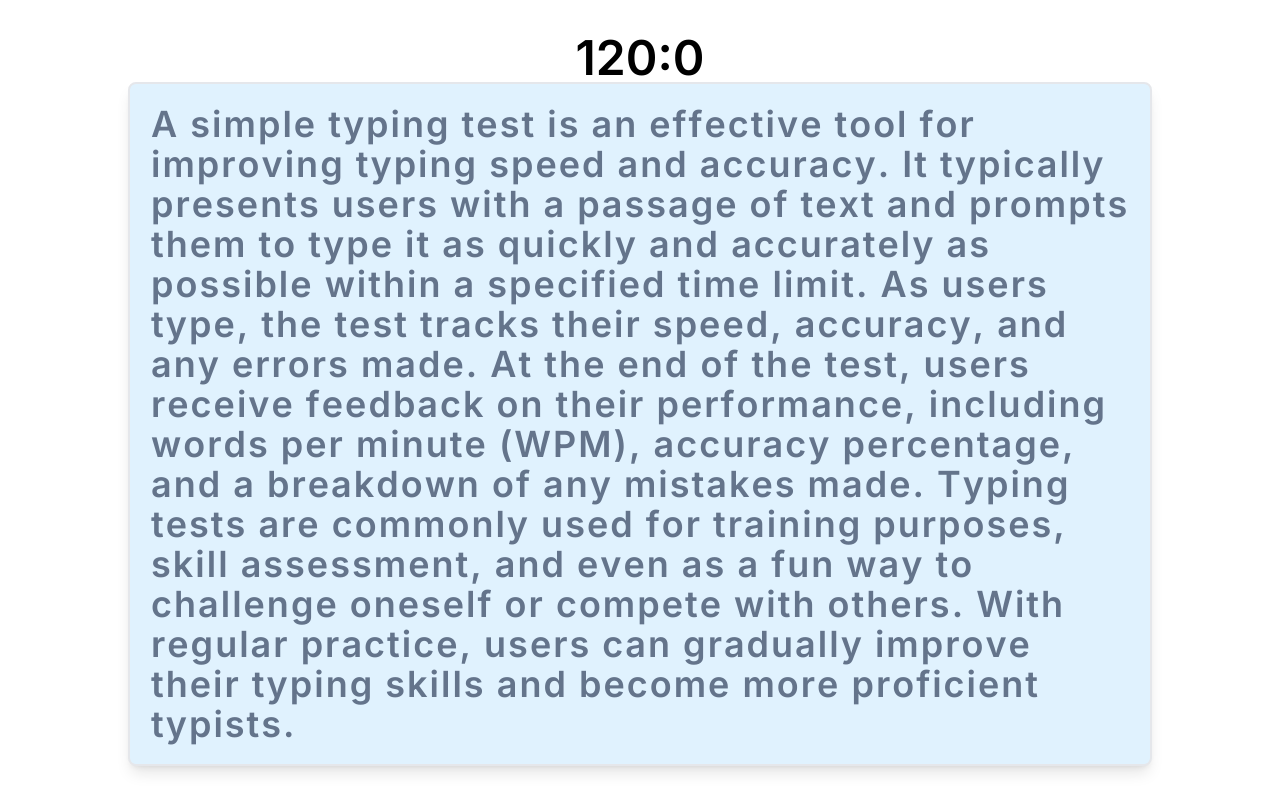
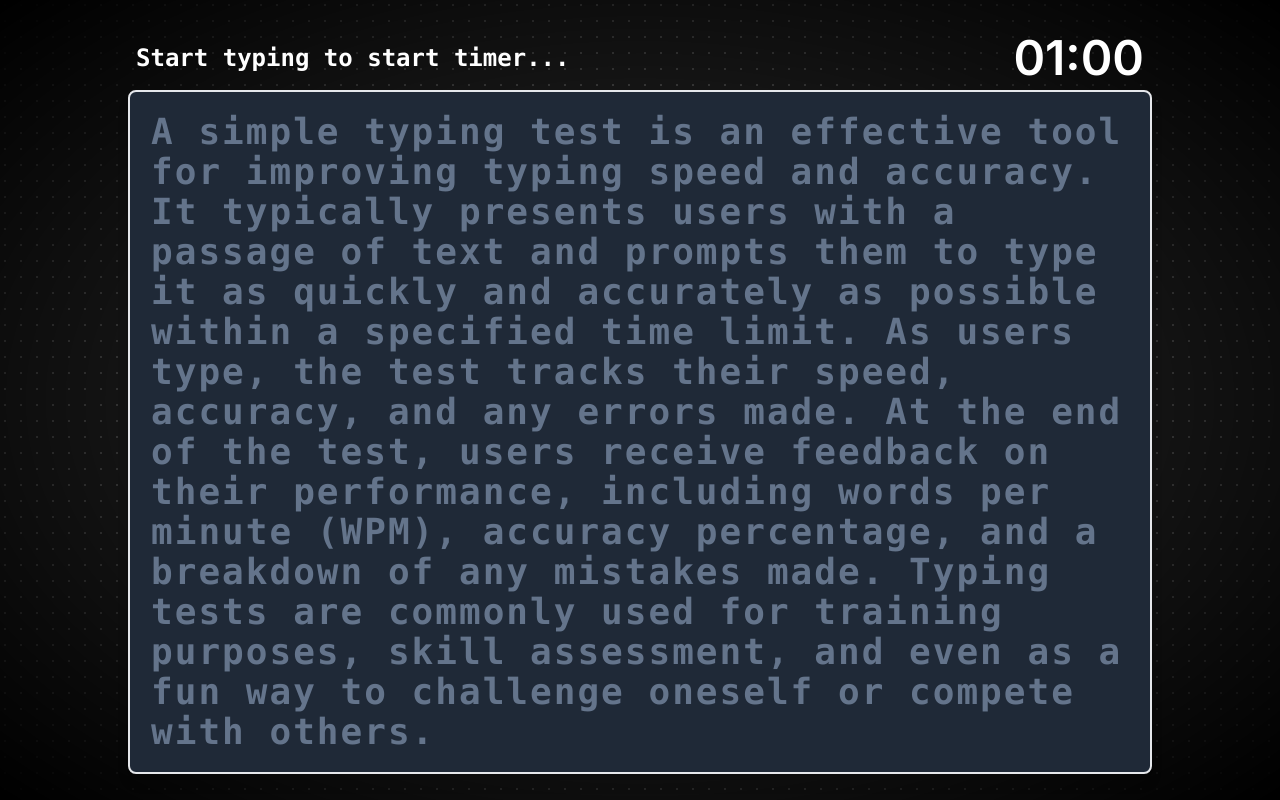
Before and after one commit to sirdesai22/key-dash, a Next.js app: page / in a window 1280 px wide. Built offline with nearby package versions, Linux system fonts and the light colour scheme.

Commit message:
added UI and improved Timer partially

```diff
--- a/src/app/components/Display.tsx
+++ b/src/app/components/Display.tsx
@@ -1,5 +1,5 @@
 "use client";
-import React, { useEffect, useState } from "react";
+import React, { useEffect, useRef, useState } from "react";
 import Timer from "./Timer";
 
 type Props = {};
@@ -9,10 +9,12 @@ const Display = (props: Props) => {
   // const [captureKeys, setCaptureKeys] = useState<string[]>([]);
   const [captureKeys, setCaptureKeys] = useState<string>("");
   const [started, setStarted] = useState(false);
+  // const startedRef = useRef(false);
+  const counterRef = useRef(0);
 
   const text: String =
-    "A simple typing test is an effective tool for improving typing speed and accuracy. It typically presents users with a passage of text and prompts them to type it as quickly and accurately as possible within a specified time limit. As users type, the test tracks their speed, accuracy, and any errors made. At the end of the test, users receive feedback on their performance, including words per minute (WPM), accuracy percentage, and a breakdown of any mistakes made. Typing tests are commonly used for training purposes, skill assessment, and even as a fun way to challenge oneself or compete with others. With regular practice, users can gradually improve their typing skills and become more proficient typists.";
-  var counter: number = 0;
+    "A simple typing test is an effective tool for improving typing speed and accuracy. It typically presents users with a passage of text and prompts them to type it as quickly and accurately as possible within a specified time limit. As users type, the test tracks their speed, accuracy, and any errors made. At the end of the test, users receive feedback on their performance, including words per minute (WPM), accuracy percentage, and a breakdown of any mistakes made. Typing tests are commonly used for training purposes, skill assessment, and even as a fun way to challenge oneself or compete with others.";
+  // var counter: number = 0;
 
   useEffect(() => {
     // setCaptureKeys(Array.from(text));
@@ -24,35 +26,37 @@ const Display = (props: Props) => {
       );
     // Store the array of <span> elements in state
     setCaptureKeys(spans.join(""));
-    console.log("captureKeys:", captureKeys);
+    // console.log("captureKeys:", captureKeys);
   }, [text]);
 
   useEffect(() => {
-    function captureKeydown(event: KeyboardEvent) {
+    const captureKeydown = (event: KeyboardEvent) => {
+      // if(!started && counter===1) setStarted(true);
       const keyPressed = event.key;
       const isAlphabetic = /^[A-Za-z,.\s]$/.test(keyPressed);
-      if (isAlphabetic){
+      if(!started) {
+        setStarted(true);
+        // console.log(startedRef.current);
+      }
+      if (isAlphabetic) {
         const spanElements = document.querySelectorAll(".textBox > span");
-        if (counter < spanElements.length) {
-          const span = spanElements[counter] as HTMLElement;
-          const nextSpan = spanElements[counter + 1] as HTMLElement;
+        if (counterRef.current < spanElements.length) {
+          const span = spanElements[counterRef.current] as HTMLElement;
+          const nextSpan = spanElements[counterRef.current + 1] as HTMLElement;
           nextSpan.style.textDecoration = "underline";
           if (keyPressed === span.innerHTML) {
-            span.style.color = "#444";
+            span.style.color = "yellow";
             span.style.textDecoration = "none";
-            // span.style.textDecoration = "none";
           } else {
-            span.style.color = "#444";
+            span.style.color = "red";
             span.style.borderRadius = "4px";
             span.style.textDecoration = "none";
-            span.style.background = "rgb(252, 165, 165)";
-            // console.log((captureKeys ?? "")[counter]);
+            // span.style.background = "rgb(252, 165, 165)";
           }
-          if (counter === 0) setStarted(true);
-          counter++;
+          counterRef.current++;
         }
       }
-    }
+    };
 
     if (typeof window !== "undefined") {
       window.addEventListener("keydown", captureKeydown);
@@ -70,9 +74,18 @@ const Display = (props: Props) => {
 
   return (
     <>
-      <Timer started={started} />
+      <div className="flex justify-between w-4/5 items-center text-white">
+        {started ? (
+          <button className="bg-gradient-to-br from from-red-400 to-red-900 font-semibold px-7 rounded-md py-3">
+            Reset
+          </button>
+        ) : (
+          <p className="ml-2 text-2xl font-mono font-semibold">Start typing to start timer...</p>
+        )}
+        <Timer started={started} />
+      </div>
       <div
-        className="p-5 border-2 w-4/5 overflow-hidden font-semibold rounded-lg shadow-lg bg-sky-100 text-slate-500 text-4xl textBox bgred"
+        className="p-5 border-2 w-4/5 overflow-hidden font-semibold rounded-lg shadow-lg bg-gray-800 text-slate-500 text-4xl textBox bgred font-mono"
         dangerouslySetInnerHTML={{ __html: captureKeys as string }}
       ></div>
     </>
--- a/src/app/components/Timer.tsx
+++ b/src/app/components/Timer.tsx
@@ -5,32 +5,31 @@ type Props = {
 };
 
 const Timer = (props: Props) => {
-  const [time, setTime] = useState(120);
+  const [time, setTime] = useState(60);
   // const [started, setStarted] = useState(false)
   useEffect(() => {
-    let intervalId: NodeJS.Timeout;
+    let intervalId: NodeJS.Timeout | null = null;
 
     if (props.started) {
+      // console.log(props.started)
       intervalId = setInterval(() => {
         setTime((prevTime) => prevTime - 1);
       }, 1000);
     }
 
     return () => {
-      clearInterval(intervalId);
+      if (intervalId) clearInterval(intervalId);
     };
   }, [props.started]);
 
+  const formatTime = (time: number): string => {
+    const minutes = Math.floor(time / 60).toString().padStart(2, "0");
+    const seconds = (time % 60).toString().padStart(2, "0");
+    return `${minutes}:${seconds}`;
+  };
+
   return (
-  <>
-  {
-    time>=60
-    ?
-    <div className="text-5xl font-semibold">{(time)}:{time%60}</div>
-    :
-    <div className="text-5xl font-semibold">00:{time}</div>
-  }
-  </>
+    <div className="text-5xl font-semibold p-2 text-white">{formatTime(time)}</div>
   )
 };
 
--- a/src/app/layout.tsx
+++ b/src/app/layout.tsx
@@ -5,8 +5,8 @@ import "./globals.css";
 const inter = Inter({ subsets: ["latin"] });
 
 export const metadata: Metadata = {
-  title: "Create Next App",
-  description: "Generated by create next app",
+  title: "KeyDash",
+  description: "A simple & efficient typing speed analysis application.",
 };
 
 export default function RootLayout({
--- a/src/app/page.tsx
+++ b/src/app/page.tsx
@@ -4,8 +4,12 @@ import Display from "./components/Display";
 export default function Home() {
   return (
     <>
-      <div className="flex flex-col justify-center items-center h-screen">
+    <div className=" w-full bg-[#252525] bg-dot-white/[0.6] relative flex items-center justify-center">
+      {/* Radial gradient for the container to give a faded look */}
+      <div className="absolute pointer-events-none inset-0 flex items-center justify-center dark:bg-black bg-black [mask-image:radial-gradient(ellipse_at_center,transparent_20%,black)]"></div>
+      <div className="flex flex-col justify-center items-center h-screen w-full z-10">
         <Display/>
+      </div>
       </div>
     </>
   );
--- /dev/null
+++ b/src/app/utils/cn.ts
@@ -0,0 +1,6 @@
+import { ClassValue, clsx } from "clsx";
+import { twMerge } from "tailwind-merge";
+
+export function cn(...inputs: ClassValue[]) {
+  return twMerge(clsx(inputs));
+}
--- a/tailwind.config.ts
+++ b/tailwind.config.ts
@@ -1,4 +1,12 @@
 import type { Config } from "tailwindcss";
+
+const svgToDataUri = require("mini-svg-data-uri");
+
+const colors = require("tailwindcss/colors");
+const {
+  default: flattenColorPalette,
+} = require("tailwindcss/lib/util/flattenColorPalette");
+
 
 const config: Config = {
   content: [
@@ -6,6 +14,7 @@ const config: Config = {
     "./src/components/**/*.{js,ts,jsx,tsx,mdx}",
     "./src/app/**/*.{js,ts,jsx,tsx,mdx}",
   ],
+  darkMode: "class",
   theme: {
     extend: {
       backgroundImage: {
@@ -15,6 +24,39 @@ const config: Config = {
       },
     },
   },
-  plugins: [],
+  plugins: [addVariablesForColors,
+    function ({ matchUtilities, theme }: any) {
+      matchUtilities(
+        {
+          "bg-grid": (value: any) => ({
+            backgroundImage: `url("${svgToDataUri(
+              `<svg xmlns="http://www.w3.org/2000/svg" viewBox="0 0 32 32" width="32" height="32" fill="none" stroke="${value}"><path d="M0 .5H31.5V32"/></svg>`
+            )}")`,
+          }),
+          "bg-grid-small": (value: any) => ({
+            backgroundImage: `url("${svgToDataUri(
+              `<svg xmlns="http://www.w3.org/2000/svg" viewBox="0 0 32 32" width="8" height="8" fill="none" stroke="${value}"><path d="M0 .5H31.5V32"/></svg>`
+            )}")`,
+          }),
+          "bg-dot": (value: any) => ({
+            backgroundImage: `url("${svgToDataUri(
+              `<svg xmlns="http://www.w3.org/2000/svg" viewBox="0 0 32 32" width="16" height="16" fill="none"><circle fill="${value}" id="pattern-circle" cx="10" cy="10" r="1.6257413380501518"></circle></svg>`
+            )}")`,
+          }),
+        },
+        { values: flattenColorPalette(theme("backgroundColor")), type: "color" }
+      );
+    },],
 };
+
+function addVariablesForColors({ addBase, theme }: any) {
+  let allColors = flattenColorPalette(theme("colors"));
+  let newVars = Object.fromEntries(
+    Object.entries(allColors).map(([key, val]) => [`--${key}`, val])
+  );
+
+  addBase({
+    ":root": newVars,
+  });
+}
 export default config;
```
Also changed, not shown: package.json (+8 -4 lines), 2 other files (tests, documents, lock files or other folders).
